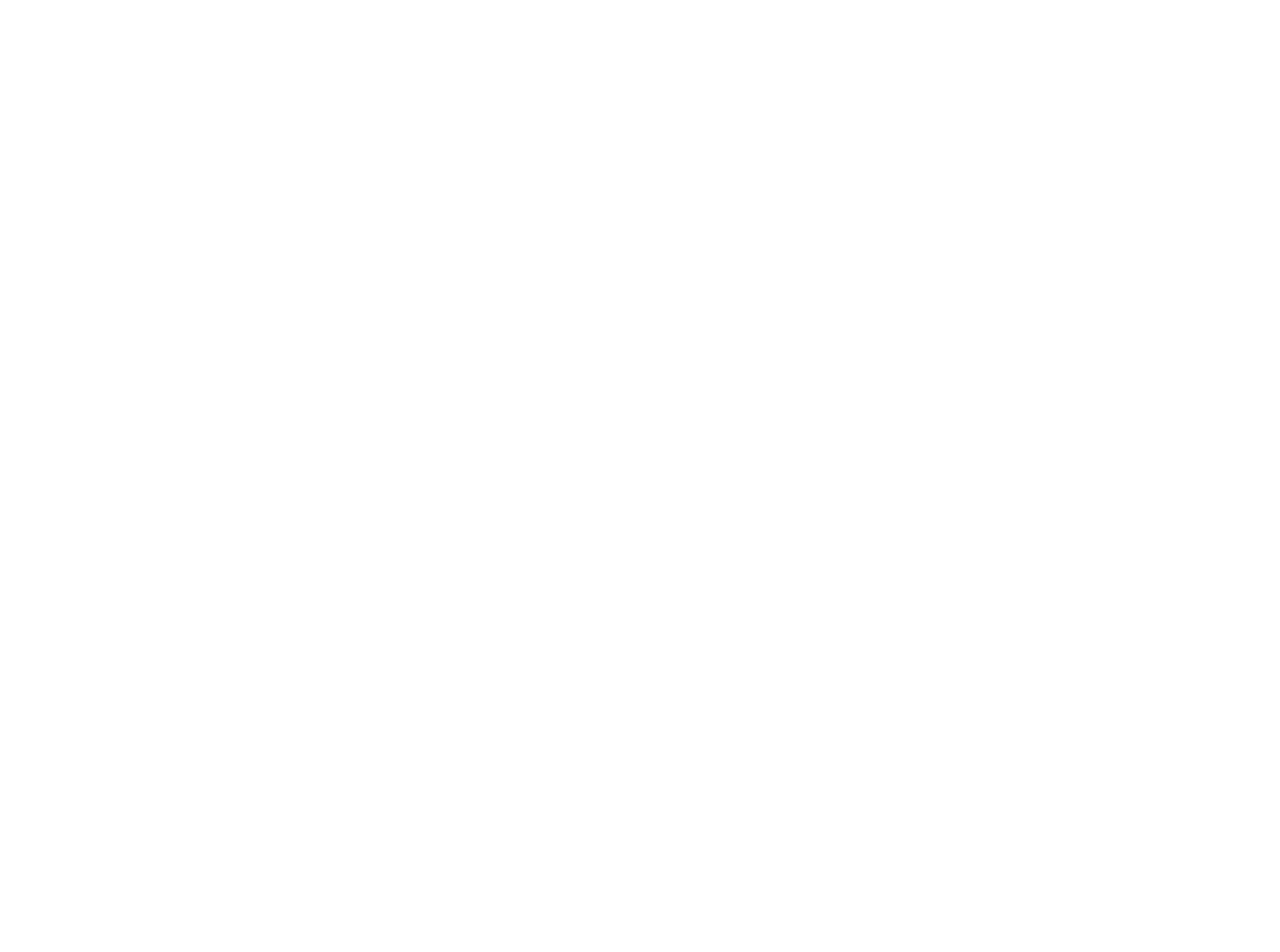
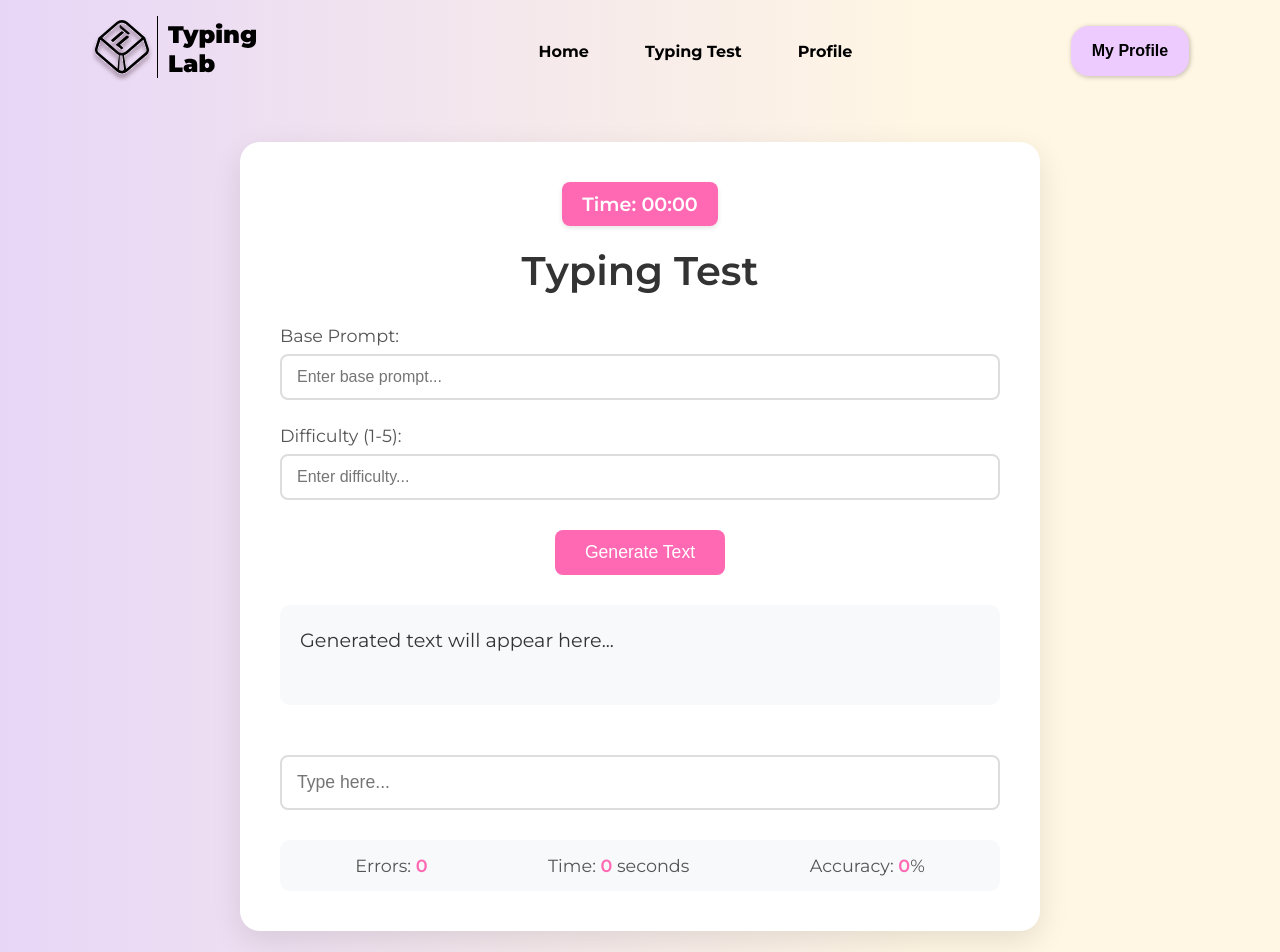
Before and after one commit to sleepe229/typinglab, a React (Vite) app in the folder typing-lab-front-react/typing-lab-front-react/: page /tipingtest in a window 1280 px wide. Before the commit this address had no page. Shown: the top 952 px of the page. Before the commit the page ends 800 px from the top, so only its background shows below. Built offline with nearby package versions, Linux system fonts and the light colour scheme.

Commit message:
тренировОЧКА version1

```diff
--- a/typing-lab-front-react/typing-lab-front-react/src/App.jsx
+++ b/typing-lab-front-react/typing-lab-front-react/src/App.jsx
@@ -1,6 +1,7 @@
 import { useState } from 'react';
 import { BrowserRouter as Router, Routes, Route } from 'react-router-dom';
 import Landing from './pages/landing/Landing';
+import TypingTest from "./pages/typingtest/TypingTest.jsx";
 
 function App() {
 
@@ -8,6 +9,7 @@
     <Router>
       <Routes>
         <Route path='/' element={<Landing />} />
+        <Route path='/tipingtest' element={<TypingTest />} />
       </Routes>
     </Router>
   )
--- /dev/null
+++ b/typing-lab-front-react/typing-lab-front-react/src/pages/typingtest.css
@@ -0,0 +1,123 @@
+.typing-test-container {
+    max-width: 800px;
+    margin: 40px auto;
+    padding: 40px;
+    background-color: #fff;
+    border-radius: 20px;
+    box-shadow: 0 10px 30px rgba(0, 0, 0, 0.1);
+}
+
+.typing-test-title {
+    text-align: center;
+    font-size: 2.5rem;
+    color: #333;
+    margin-bottom: 30px;
+    font-weight: 600;
+}
+
+.form-group {
+    margin-bottom: 25px;
+}
+
+.form-label {
+    display: block;
+    margin-bottom: 8px;
+    font-size: 1.1rem;
+    color: #555;
+}
+
+.form-control {
+    width: 100%;
+    padding: 12px 15px;
+    font-size: 1rem;
+    border: 2px solid #ddd;
+    border-radius: 8px;
+    transition: border-color 0.3s;
+}
+
+.form-control:focus {
+    border-color: #ff69b4;
+    outline: none;
+}
+
+.btn-custom {
+    background-color: #ff69b4;
+    color: white;
+    font-size: 1.1rem;
+    padding: 12px 30px;
+    border: none;
+    border-radius: 8px;
+    cursor: pointer;
+    display: block;
+    margin: 30px auto;
+    transition: background-color 0.3s;
+}
+
+.btn-custom:hover {
+    background-color: #ff1493;
+}
+
+.generated-text {
+    font-size: 1.2rem;
+    line-height: 1.6;
+    color: #333;
+    margin: 30px 0;
+    padding: 20px;
+    background-color: #f8f9fa;
+    border-radius: 10px;
+    min-height: 100px;
+}
+
+.typing-input {
+    width: 100%;
+    padding: 15px;
+    font-size: 1.1rem;
+    border: 2px solid #ddd;
+    border-radius: 8px;
+    margin-top: 20px;
+    transition: border-color 0.3s;
+}
+
+.typing-input:focus {
+    border-color: #ff69b4;
+    outline: none;
+}
+
+.result {
+    margin-top: 25px;
+    font-size: 1.2rem;
+    font-weight: bold;
+    text-align: center;
+}
+
+.stats {
+    margin-top: 30px;
+    font-size: 1.1rem;
+    display: flex;
+    justify-content: space-around;
+    background-color: #f8f9fa;
+    padding: 15px;
+    border-radius: 10px;
+}
+
+.stats p {
+    margin: 0;
+    color: #555;
+}
+
+.stats span {
+    color: #ff69b4;
+    font-weight: 600;
+}
+
+.timer-display {
+    background-color: #ff69b4;
+    color: white;
+    padding: 10px 20px;
+    border-radius: 8px;
+    margin: 0 auto 20px;
+    width: fit-content;
+    font-size: 1.2rem;
+    font-weight: 600;
+    box-shadow: 0 2px 5px rgba(0, 0, 0, 0.1);
+}
--- /dev/null
+++ b/typing-lab-front-react/typing-lab-front-react/src/pages/typingtest/TypingTest.jsx
@@ -0,0 +1,167 @@
+import "../style.css";
+import "../typingtest.css";
+import { useState, useEffect, useRef } from "react";
+
+function TypingTest() {
+    const [time, setTime] = useState(0);
+    const [isActive, setIsActive] = useState(false);
+    const timerRef = useRef(null);
+    const startTimeRef = useRef(null);
+
+    const handleRedirect = () => {
+        window.location.href = "lk.html";
+    };
+
+    useEffect(() => {
+        if (isActive) {
+            timerRef.current = setInterval(() => {
+                setTime((prevTime) => prevTime + 1);
+            }, 1000);
+        } else {
+            clearInterval(timerRef.current);
+        }
+
+        return () => clearInterval(timerRef.current);
+    }, [isActive]);
+
+    const handleFormSubmit = async (event) => {
+        event.preventDefault();
+
+        const basePrompt = document.getElementById('basePrompt').value;
+        const difficulty = document.getElementById('difficulty').value;
+        const generatedTextDiv = document.getElementById('generated-text');
+        const resultDiv = document.getElementById('result');
+        const errorCountSpan = document.getElementById('error-count');
+        const timeTakenSpan = document.getElementById('time-taken');
+        const accuracySpan = document.getElementById('accuracy');
+        const typingInput = document.getElementById('typing-input');
+
+        try {
+            const response = await fetch(`http://localhost:8080/textGeneration/gen?basePrompt=${encodeURIComponent(basePrompt)}&difficulty=${encodeURIComponent(difficulty)}`);
+            if (!response.ok) {
+                throw new Error(`Error: ${response.statusText}`);
+            }
+            const text = await response.text();
+            generatedTextDiv.textContent = text;
+            resultDiv.textContent = '';
+            typingInput.value = '';
+            errorCountSpan.textContent = '0';
+            timeTakenSpan.textContent = '0';
+            accuracySpan.textContent = '0';
+            setTime(0);
+            setIsActive(false);
+        } catch (error) {
+            generatedTextDiv.textContent = `Failed to fetch text: ${error.message}`;
+        }
+    };
+
+    const handleKeyDown = (event) => {
+        const generatedText = document.getElementById('generated-text').textContent;
+        if (!generatedText) return;
+
+        if (!isActive) {
+            setIsActive(true);
+            startTimeRef.current = Date.now();
+        }
+
+        const currentIndex = event.target.value.length;
+        const pressedKey = event.key;
+
+        if (pressedKey === 'Shift' || pressedKey === 'Control' || pressedKey === 'Alt') {
+            return;
+        }
+
+        if (pressedKey !== generatedText[currentIndex] && pressedKey !== 'Backspace') {
+            event.preventDefault();
+        }
+    };
+
+    const formatTime = (seconds) => {
+        const mins = Math.floor(seconds / 60);
+        const secs = seconds % 60;
+        return `${mins.toString().padStart(2, '0')}:${secs.toString().padStart(2, '0')}`;
+    };
+
+    return (
+        <div className="gradbg">
+            <nav className="desktop_nav">
+                <div className="logo">
+                    <a href="#">
+                        <img src="/assets/full%20logo.svg" alt="Logo" />
+                    </a>
+                </div>
+                <ul className="nav_links">
+                    <li className="link">
+                        <a href="index.html">Home</a>
+                    </li>
+                    <li className="link">
+                        <a href="typing-test.html" className="active">Typing Test</a>
+                    </li>
+                    <li className="link">
+                        <a href="profile.html">Profile</a>
+                    </li>
+                </ul>
+                <div className="buttonss">
+                    <button id="btnsi" className="sign_in_btn" onClick={handleRedirect}>My Profile</button>
+                </div>
+            </nav>
+
+            <div className="typing-test-container">
+                <div className="timer-display">
+                    Time: {formatTime(time)}
+                </div>
+
+                <h1 className="typing-test-title">Typing Test</h1>
+
+                <form id="text-generation-form" onSubmit={handleFormSubmit}>
+                    <div className="form-group">
+                        <label htmlFor="basePrompt" className="form-label">Base Prompt:</label>
+                        <input
+                            type="text"
+                            id="basePrompt"
+                            className="form-control"
+                            placeholder="Enter base prompt..."
+                            required
+                        />
+                    </div>
+
+                    <div className="form-group">
+                        <label htmlFor="difficulty" className="form-label">Difficulty (1-5):</label>
+                        <input
+                            type="number"
+                            id="difficulty"
+                            className="form-control"
+                            min="1"
+                            max="5"
+                            placeholder="Enter difficulty..."
+                            required
+                        />
+                    </div>
+
+                    <button type="submit" className="btn-custom">Generate Text</button>
+                </form>
+
+                <div id="generated-text" className="generated-text">
+                    Generated text will appear here...
+                </div>
+
+                <input
+                    id="typing-input"
+                    className="typing-input"
+                    placeholder="Type here..."
+                    onKeyDown={handleKeyDown}
+                />
+
+                <div id="result" className="result"></div>
+
+                <div className="stats">
+                    <p>Errors: <span id="error-count">0</span></p>
+                    <p>Time: <span id="time-taken">0</span> seconds</p>
+                    <p>Accuracy: <span id="accuracy">0</span>%</p>
+                </div>
+            </div>
+        </div>
+    );
+}
+
+export default TypingTest;
```
